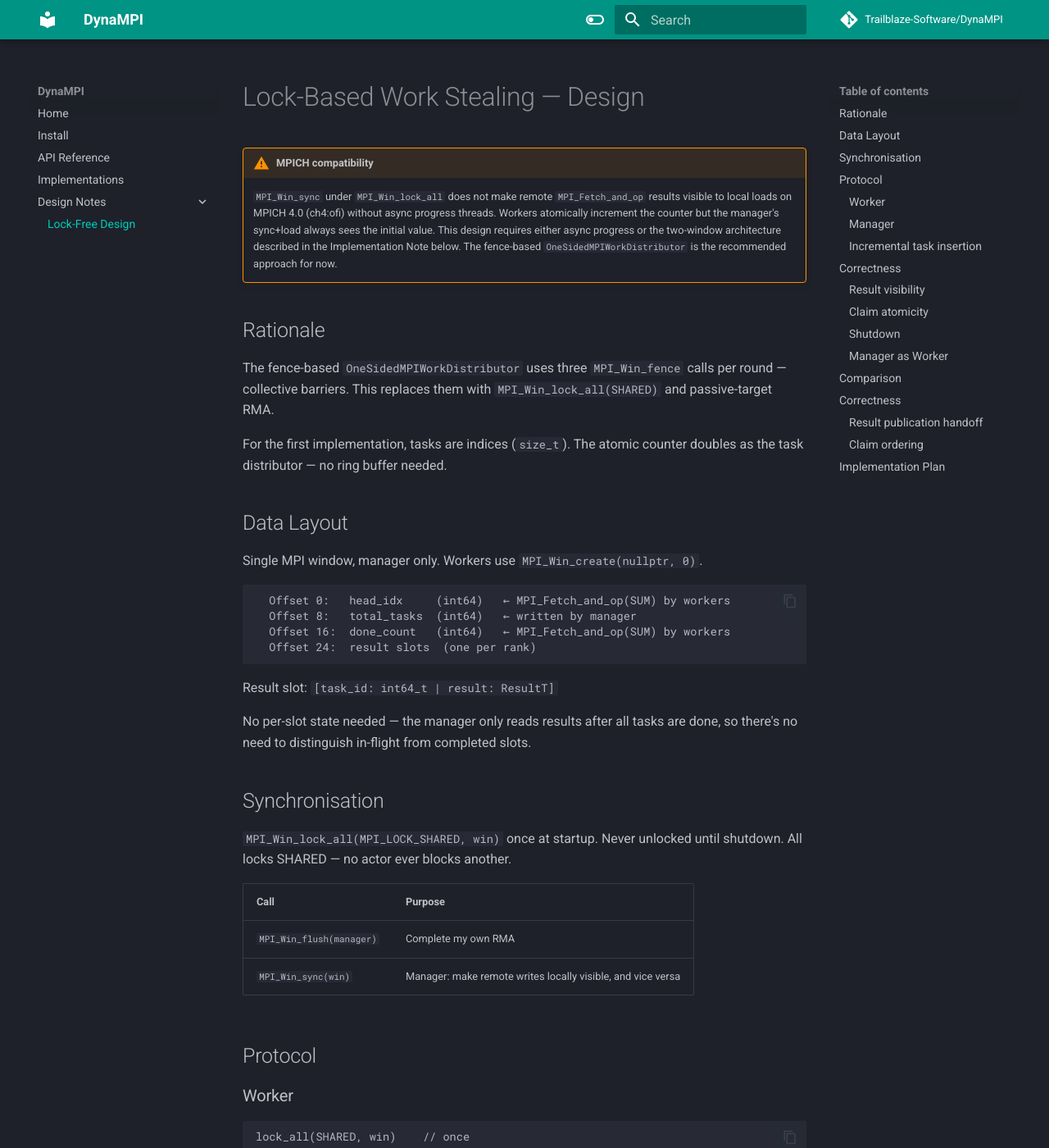
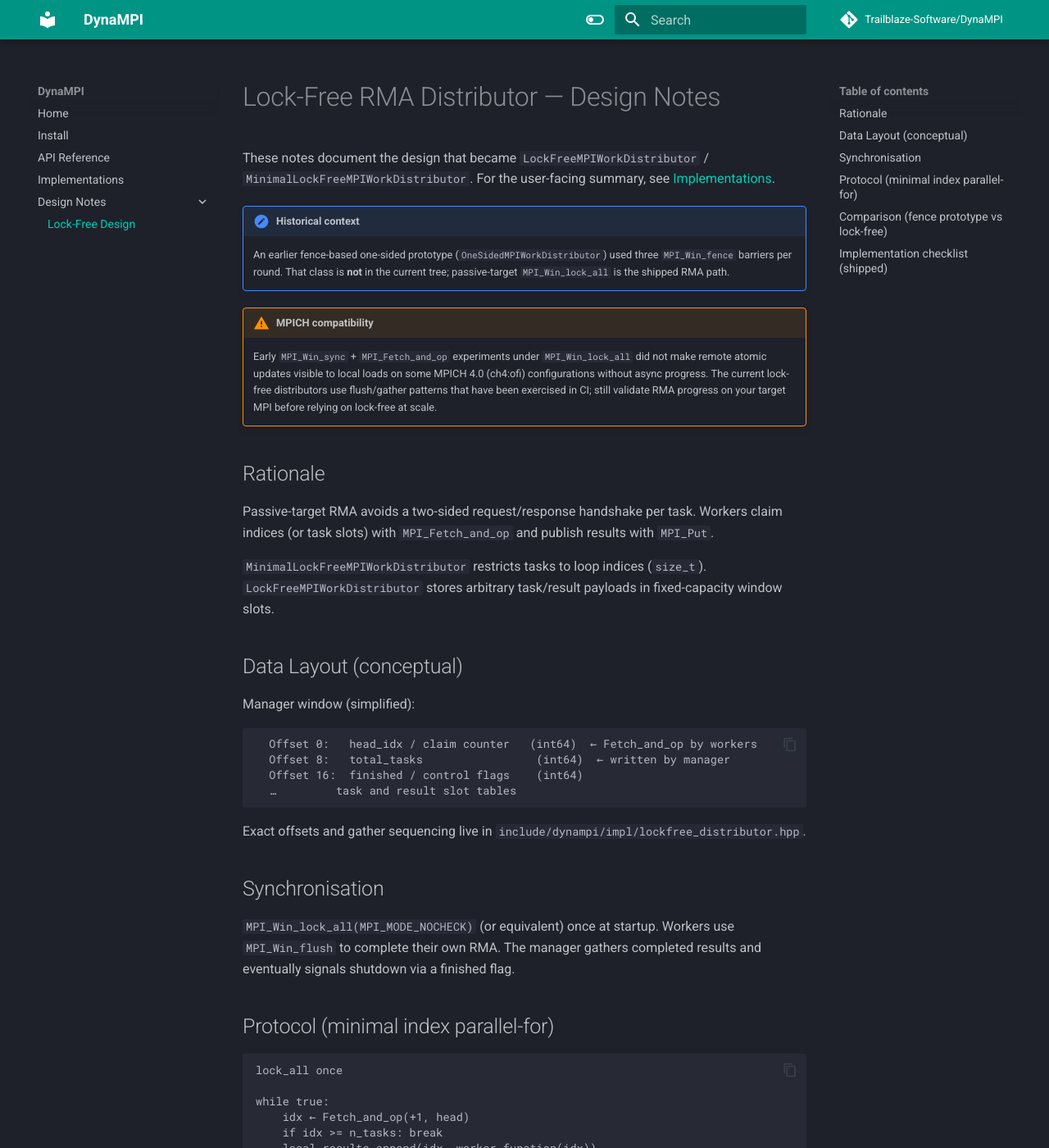
Before and after one commit to ryanstocks00/DynaMPI, an MkDocs documentation site: the page built from docs/src/mpi_compare_and_swap_design.md, in a window 1280 px wide and 1400 px high. Shown: the whole window at 82% size. Built offline with MkDocs 1.6.1 and Material for MkDocs 9.7.7, drawn with Linux system fonts in a browser that asks for light colours; comment, search, counter and statistics services are not loaded; the version menu is left out; some of the changed text lies outside the part shown.

Commit message:
Docs update

````diff
--- a/docs/src/implementations.md
+++ b/docs/src/implementations.md
@@ -5,7 +5,8 @@
 
 # Distributor Implementations
 
-DynaMPI provides three distributor implementations.
+DynaMPI provides three full-featured distributors plus a minimal lock-free
+parallel-for helper.
 
 ---
 
@@ -34,60 +35,18 @@
 ```
 
 - **Communication:** Two-sided `MPI_Send` / `MPI_Recv`
-- **Ordering:** Strictly ordered by task ID
-- **Worker count:** One `int64_t` per worker, plus a stack of free ranks
+- **Ordering:** Strictly ordered by task ID (`ordered = true`)
+- **Prioritization:** Supported with `enable_prioritization`
 
 ---
 
-## OneSidedMPIWorkDistributor
-
-**Best for:** large task payloads where one-sided RMA avoids the two-sided
-message path.
-
-Uses MPI one-sided `MPI_Put` with active-target (`MPI_Win_fence`)
-synchronisation.  The manager exposes a result slot per worker; each worker
-exposes a single task slot.  Three fences per round.
-
-### Protocol
-
-```
-// One round — all ranks participate in each fence:
-
-MPI_Win_fence()          // start epoch A: workers publish
-  worker: MPI_Put(result into manager's result_slot)
-MPI_Win_fence()          // start epoch B: manager processes
-  manager: read result_slots (local load), collect completed results
-  manager: for each idle worker, write task, MPI_Put(TaskPending, worker_slot)
-MPI_Win_fence()          // start epoch C: workers fetch
-  worker: read worker_slot (local load)
-          if TaskPending: copy task payload, execute between epochs
-          if Shutdown:   exit
-```
-
-**Window layout:**
-
-| Process | Window |
-|---------|--------|
-| Manager | `[result_slot₀] [result_slot₁] ... [result_slot_{W-1}]` — per-worker headers + result payloads |
-| Worker | `[task_slot]` — header + task payload |
-
-- **Communication:** One-sided `MPI_Put` (no `MPI_Send`/`MPI_Recv`)
-- **Ordering:** Strictly ordered by task ID
-- **Latency:** 3 fences (barriers) per round; worker executes between epochs C and A
-
-### Configuration
-
-| Field | Type | Default | Description |
-|-------|------|---------|-------------|
-| `max_task_count` | `int` | `1024` | Max element count for resizable task types |
-| `max_result_count` | `int` | `1024` | Max element count for resizable result types |
-
----
-
-## HierarchicalMPIWorkDistributor
+## MPIDynamicWorkDistributor
 
 **Best for:** large process counts (100+ ranks), multi-node clusters.  This is
-the default distributor.
+the default distributor (`mpi_manager_worker_distribution` and the type to
+construct for dynamic workloads).
+
+Implemented by `HierarchicalMPIWorkDistributor` (same type).
 
 Organises ranks into a tree.  Leaf workers communicate only with their local
 *node coordinator*; coordinators batch requests and results to/from the
@@ -105,14 +64,14 @@
                                 └── Worker₆
 ```
 
-#### coordinator_per_node = true (default)
+#### `coordinator_per_node = true` (default)
 
 Uses `MPI_Comm_split_type(MPI_COMM_TYPE_SHARED)` to discover physical nodes.
 One *node coordinator* per node (local rank 0).  Manager + coordinators form
 a *leader group*.  Workers talk to their coordinator via shared memory; the
 manager is excluded from its own node's local group.
 
-#### coordinator_per_node = false
+#### `coordinator_per_node = false`
 
 Virtual tree built from rank ordering.  Fan-out defaults to `max(2, √N)`.
 
@@ -134,6 +93,7 @@
 
 - **Communication:** Two-sided `MPI_Send` / `MPI_Recv` with batching
 - **Ordering:** Not guaranteed (`ordered = false`)
+- **Prioritization:** Not yet implemented
 - **Batching:** Coordinators batch requests and results to amortise overhead
 
 ### Configuration
@@ -147,23 +107,71 @@
 
 ---
 
+## LockFreeMPIWorkDistributor
+
+**Best for:** fine-grained tasks where passive-target RMA progress is strong,
+and you want to avoid a two-sided request/response handshake per task.
+
+Workers claim work by atomically advancing a shared counter on the manager's
+MPI window (`MPI_Fetch_and_op`) and deposit results with `MPI_Put` under
+`MPI_Win_lock_all`.  Supports arbitrary `TaskT` / `ResultT` (with fixed
+capacity limits), incremental `insert_task(s)` / `run_tasks`, and ordered
+results.
+
+There is also **`MinimalLockFreeMPIWorkDistributor<ResultT>`**: a smaller
+API for embarrassingly parallel index loops (`size_t → ResultT`) that claims
+indices with one atomic counter and gathers results once at the end.
+
+### Protocol (sketch)
+
+```
+Workers (lock_all once):
+  while true:
+    idx ← Fetch_and_op(+1, head)
+    if idx >= total_tasks: exit (or wait for more / shutdown)
+    result = worker_function(task[idx])
+    Put(result) → manager; signal completion
+
+Manager:
+  insert_task(s) bumps total_tasks / publishes payloads in the window
+  poll / gather completed results into run_tasks() return value
+  finalize() sets finished flag and drains remaining work
+```
+
+- **Communication:** Passive-target RMA (`MPI_Win_lock_all`, `Fetch_and_op`, `Put`)
+- **Ordering:** Ordered by task ID (`ordered = true`)
+- **Prioritization:** Not supported (priority argument is ignored if enabled)
+
+### Configuration
+
+| Field | Type | Default | Description |
+|-------|------|---------|-------------|
+| `max_tasks` | `int` | `8192` | Lifetime capacity of task/result tables |
+| `max_task_count` | `int` | `256` | Max elements per resizable `TaskT` |
+| `max_result_count` | `int` | `256` | Max elements per resizable `ResultT` |
+
+Design background (historical fence-based prototype and MPICH notes): see
+[Lock-Free Design](mpi_compare_and_swap_design.md).
+
+---
+
 ## Choosing a Distributor
 
 | Scenario | Use |
 |----------|-----|
-| < 64 ranks, simple workloads | `NaiveMPIWorkDistributor` |
-| Large task payloads, shared memory | `OneSidedMPIWorkDistributor` |
-| 100+ ranks, multi-node | `HierarchicalMPIWorkDistributor` (default) |
-| Heterogeneous task durations | `HierarchicalMPIWorkDistributor` with `coordinator_per_node=true` |
+| < ~64 ranks, need ordered results / prioritization | `NaiveMPIWorkDistributor` |
+| 100+ ranks, multi-node (default) | `MPIDynamicWorkDistributor` |
+| Fine-grained tasks, good RMA progress | `LockFreeMPIWorkDistributor` |
+| Static index parallel-for only | `MinimalLockFreeMPIWorkDistributor` |
 
 ## Comparison
 
-| Feature | Naive | OneSided | Hierarchical |
-|---------|-------|----------|--------------|
-| Communication | Two-sided | One-sided RMA | Two-sided + batching |
-| Ordered results | Yes | Yes | No |
-| Task prioritisation | Yes | Yes | No |
+| Feature | Naive | MPIDynamic (hierarchical) | LockFree |
+|---------|-------|---------------------------|----------|
+| Communication | Two-sided | Two-sided + batching | Passive RMA |
+| Ordered results | Yes | No | Yes |
+| Task prioritisation | Yes | No | No |
 | Statistics | Yes | Yes | Yes |
-| Node-aware topology | No | No | Yes |
-| Manager bottleneck | O(W) | O(W) fence latency | O(log W) |
-| Max practical ranks | ~64 | ~32 | ~1000+ |
+| Node-aware topology | No | Yes | No |
+| Manager bottleneck | O(W) messages | O(coordinators) | Atomic claim + Put |
+| Max practical ranks | ~64 | ~1000+ | MPI-RMA dependent |
--- a/docs/src/mpi_compare_and_swap_design.md
+++ b/docs/src/mpi_compare_and_swap_design.md
@@ -3,215 +3,83 @@
   SPDX-License-Identifier: Apache-2.0
 -->
 
-# Lock-Based Work Stealing — Design
+# Lock-Free RMA Distributor — Design Notes
+
+These notes document the design that became
+`LockFreeMPIWorkDistributor` / `MinimalLockFreeMPIWorkDistributor`.
+For the user-facing summary, see [Implementations](implementations.md).
+
+!!! note "Historical context"
+    An earlier fence-based one-sided prototype (`OneSidedMPIWorkDistributor`)
+    used three `MPI_Win_fence` barriers per round.  That class is **not** in
+    the current tree; passive-target `MPI_Win_lock_all` is the shipped RMA
+    path.
 
 !!! warning "MPICH compatibility"
-    `MPI_Win_sync` under `MPI_Win_lock_all` does not make remote
-    `MPI_Fetch_and_op` results visible to local loads on MPICH 4.0
-    (ch4:ofi) without async progress threads.  Workers atomically
-    increment the counter but the manager's sync+load always sees the
-    initial value.  This design requires either async progress or the
-    two-window architecture described in the Implementation Note below.
-    The fence-based `OneSidedMPIWorkDistributor` is the recommended
-    approach for now.
+    Early `MPI_Win_sync` + `MPI_Fetch_and_op` experiments under
+    `MPI_Win_lock_all` did not make remote atomic updates visible to local
+    loads on some MPICH 4.0 (ch4:ofi) configurations without async progress.
+    The current lock-free distributors use flush/gather patterns that have
+    been exercised in CI; still validate RMA progress on your target MPI
+    before relying on lock-free at scale.
 
 ## Rationale
 
-The fence-based `OneSidedMPIWorkDistributor` uses three `MPI_Win_fence`
-calls per round — collective barriers.  This replaces them with
-`MPI_Win_lock_all(SHARED)` and passive-target RMA.
+Passive-target RMA avoids a two-sided request/response handshake per task.
+Workers claim indices (or task slots) with `MPI_Fetch_and_op` and publish
+results with `MPI_Put`.
 
-For the first implementation, tasks are indices (`size_t`).  The atomic
-counter doubles as the task distributor — no ring buffer needed.
+`MinimalLockFreeMPIWorkDistributor` restricts tasks to loop indices
+(`size_t`).  `LockFreeMPIWorkDistributor` stores arbitrary task/result
+payloads in fixed-capacity window slots.
 
-## Data Layout
+## Data Layout (conceptual)
 
-Single MPI window, manager only.  Workers use `MPI_Win_create(nullptr, 0)`.
+Manager window (simplified):
 
 ```
-  Offset 0:   head_idx     (int64)   ← MPI_Fetch_and_op(SUM) by workers
-  Offset 8:   total_tasks  (int64)   ← written by manager
-  Offset 16:  done_count   (int64)   ← MPI_Fetch_and_op(SUM) by workers
-  Offset 24:  result slots  (one per rank)
+  Offset 0:   head_idx / claim counter   (int64)  ← Fetch_and_op by workers
+  Offset 8:   total_tasks                 (int64)  ← written by manager
+  Offset 16:  finished / control flags    (int64)
+  …         task and result slot tables
 ```
 
-Result slot: `[task_id: int64_t | result: ResultT]`
-
-No per-slot state needed — the manager only reads results after all tasks
-are done, so there's no need to distinguish in-flight from completed slots.
+Exact offsets and gather sequencing live in
+`include/dynampi/impl/lockfree_distributor.hpp`.
 
 ## Synchronisation
 
-`MPI_Win_lock_all(MPI_LOCK_SHARED, win)` once at startup.  Never unlocked
-until shutdown.  All locks SHARED — no actor ever blocks another.
+`MPI_Win_lock_all(MPI_MODE_NOCHECK)` (or equivalent) once at startup.
+Workers use `MPI_Win_flush` to complete their own RMA.  The manager gathers
+completed results and eventually signals shutdown via a finished flag.
 
-| Call | Purpose |
-|------|---------|
-| `MPI_Win_flush(manager)` | Complete my own RMA |
-| `MPI_Win_sync(win)` | Manager: make remote writes locally visible, and vice versa |
-
-## Protocol
-
-### Worker
+## Protocol (minimal index parallel-for)
 
 ```
-lock_all(SHARED, win)    // once
+lock_all once
 
 while true:
-    // --- Claim ---
-    Fetch_and_op(+1, &my_idx, SUM, head_off)
-    Get(&total, total_off)
-    flush(manager)
+    idx ← Fetch_and_op(+1, head)
+    if idx >= n_tasks: break
+    local_results.append(idx, worker_function(idx))
 
-    if my_idx >= total:
-        break                   // no more tasks (or shutdown)
-
-    // --- Execute (no MPI) ---
-    result = worker_function(my_idx)
-
-    // --- Publish (one Put, one flush) ---
-    buf = [my_idx, bytes(result)]
-    Put(buf, sizeof(buf), MPI_BYTE, manager, my_result_slot_off)
-    flush(manager)
-
-    // --- Signal completion ---
-    Fetch_and_op(+1, &ignored, SUM, done_count_off)
-    flush(manager)
+gather_sorted(local_results) on manager
 ```
 
-Per task: 3 RMA calls (2 × Fetch_and_op, 1 × Get, 1 × Put), 3 flushes.
+## Comparison (fence prototype vs lock-free)
 
-### Manager
+| | Fence prototype (removed) | Lock-free (current) |
+|---|---|---|
+| Barriers per round | 3 collective fences | 0 |
+| Lock/unlock per task | 0 | 0 (`lock_all` once) |
+| RMA per task | Puts in fence epochs | Fetch_and_op + Put (+ gather) |
+| Arbitrary task types | Yes (slot based) | Yes (`LockFreeMPIWorkDistributor`) |
+| Index-only fast path | — | `MinimalLockFreeMPIWorkDistributor` |
 
-```
-lock_all(SHARED, win)    // once
+## Implementation checklist (shipped)
 
-head_idx = 0;  total_tasks = n_tasks;  done_count = 0
-sync(win)
-
-// Wait until all tasks are done
-while done_count < n_tasks:
-    Get(&done_count, done_count_off)
-    flush(manager)
-    if nothing_changed:
-        mpi_progress_spin(50us)
-
-// All done — collect results
-sync(win)
-for each rank r:
-    task_id = result_slot[r].task_id
-    result  = result_slot[r].result
-    store(task_id, result)
-
-// Shutdown: prevent new claims, then workers will see my_idx >= total and exit
-total_tasks = head_idx
-sync(win)
-```
-
-### Incremental task insertion
-
-```
-insert_tasks(n_more):
-    total_tasks += n_more
-    sync(win)
-```
-
-Bumps `total_tasks` — workers polling the counter claim the new indices.
-The `done_count` increases alongside, so the manager stays in its wait
-loop until the new tasks are also complete.
-
-## Correctness
-
-### Result visibility
-
-The worker publishes with a single `Put(buf, result_slot)` then signals
-via `Fetch_and_op(+1, done_count)`.  The manager polls `done_count` with
-`Get` + `flush`.  When `done_count == total_tasks`, all results have been
-delivered.  The manager calls `Win_sync` — a memory barrier — then reads
-every result slot from its own buffer.  Each slot is guaranteed to contain
-the published data because `flush` completed the Put and `Win_sync` made
-it visible.
-
-### Claim atomicity
-
-`MPI_Fetch_and_op(SUM)` on `head_idx` is atomic.  Each worker gets a
-unique, monotonically increasing index.  The manager sets `total_tasks` to
-the number of available tasks.  When `my_idx >= total_tasks`, the worker
-exits — no more work.
-
-### Shutdown
-
-The manager sets `total_tasks = head_idx` (prevents new claims), calls
-`Win_sync`.  Workers see the updated limit and exit.  All ranks call
-`MPI_Win_unlock_all` + `MPI_Win_free`.
-
----
-
-### Manager as Worker
-
-Between sync cycles the manager atomically increments `head_idx` and calls
-`worker_function(my_idx)` locally — no MPI needed.
-
-## Comparison
-
-| | OneSided (fence) | This (lock_all) |
-|---|---|---|
-| Barriers per round | 3 (collective) | 0 |
-| Lock/unlock per task | 0 | 0 (lock_all once) |
-| RMA per task | 2 Put (implicit) | 1 Fetch_and_op + 1 Get + 1 Put |
-| Flushes per task | 0 | 2 |
-| Memory overhead | O(W) slots + per-worker windows | Two int64 + O(W) result slots |
-| Arbitrary task types | Yes | No (indices only; ring buffer planned) |
-
-## Correctness
-
-### Result publication handoff
-
-The worker publishes the entire result slot in a **single contiguous
-`Put`**: `[DONE | padding | task_id | result_bytes]`.
-
-`MPI_Put` is non-blocking — data may be delivered to the target window
-in any order and at any time.  The handoff uses two steps:
-
-| Step | Call | Effect |
-|------|------|--------|
-| 1 | `MPI_Win_flush` (worker) | Put is fully delivered to the target window. The bytes are in memory on the manager. |
-| 2 | `MPI_Win_sync` (manager) | Memory barrier — makes delivered bytes visible to the manager's local loads. |
-
-After step 1, the data is in the window but the manager's CPU may still
-see stale cache lines.  After step 2, local loads see the current
-window contents.  The state field acts as a flag: if the manager reads
-`DONE`, the accompanying data bytes were delivered by the same `Put`
-and are already present.
-
-```
-Worker:   Put(buf, N) → flush     // deliver
-Manager:  Win_sync → read state   // make visible, then check
-```
-
-No partial visibility: `Win_sync` operates on the whole window.  Either
-the Put was delivered before the sync (all bytes visible) or it wasn't
-(the old state is read).  No ordering between separate Puts is relied
-upon.
-
-### Claim ordering
-
-`MPI_Fetch_and_op(SUM)` on `head_idx` is atomic.  Each worker receives a
-unique, monotonically increasing index.  The manager sets `total_tasks` to
-the number of available tasks.  When `head_idx` reaches `total_tasks`, all
-tasks have been claimed.  The manager sets `total_tasks = head_idx` to
-signal shutdown — workers polling the counter will see no more work.
-
----
-
-## Implementation Plan
-
-1. `LockFreeMPIWorkDistributor<TaskT, ResultT, Options...>` class.
-   Restrict `TaskT = size_t` for v1.
-2. `MPI_Win_create` on manager, `nullptr` on workers.
-3. `MPI_Win_lock_all(SHARED)` in constructor.
-4. Window: `[head_idx: int64 | total_tasks: int64 | done_count: int64 | result_slots...]`
-5. Result slot: `[task_id: int64 | result: ResultT]` — no state flag needed.
-6. `insert_task(size_t)` / `insert_tasks(vector<size_t>)` bump `total_tasks`.
-7. Manager polls `done_count`, collects when it reaches `total_tasks`.
-8. Shutdown: `total_tasks = head_idx`, `Win_sync`, `Win_unlock_all`, `Win_free`.
+1. `LockFreeMPIWorkDistributor<TaskT, ResultT, Options...>` with
+   `insert_task(s)` / `run_tasks` / `finish_remaining_tasks`.
+2. `MinimalLockFreeMPIWorkDistributor<ResultT>` for index parallel-for.
+3. Manager window created on the root; workers attach with a placeholder base.
+4. Capacity limits via `Config::max_tasks`, `max_task_count`, `max_result_count`.
````
Also changed, not shown: docs/src/api.md (+14 -14 lines), docs/src/index.md (+16 -14 lines), docs/src/install.md (+2 -2 lines), README.md.
